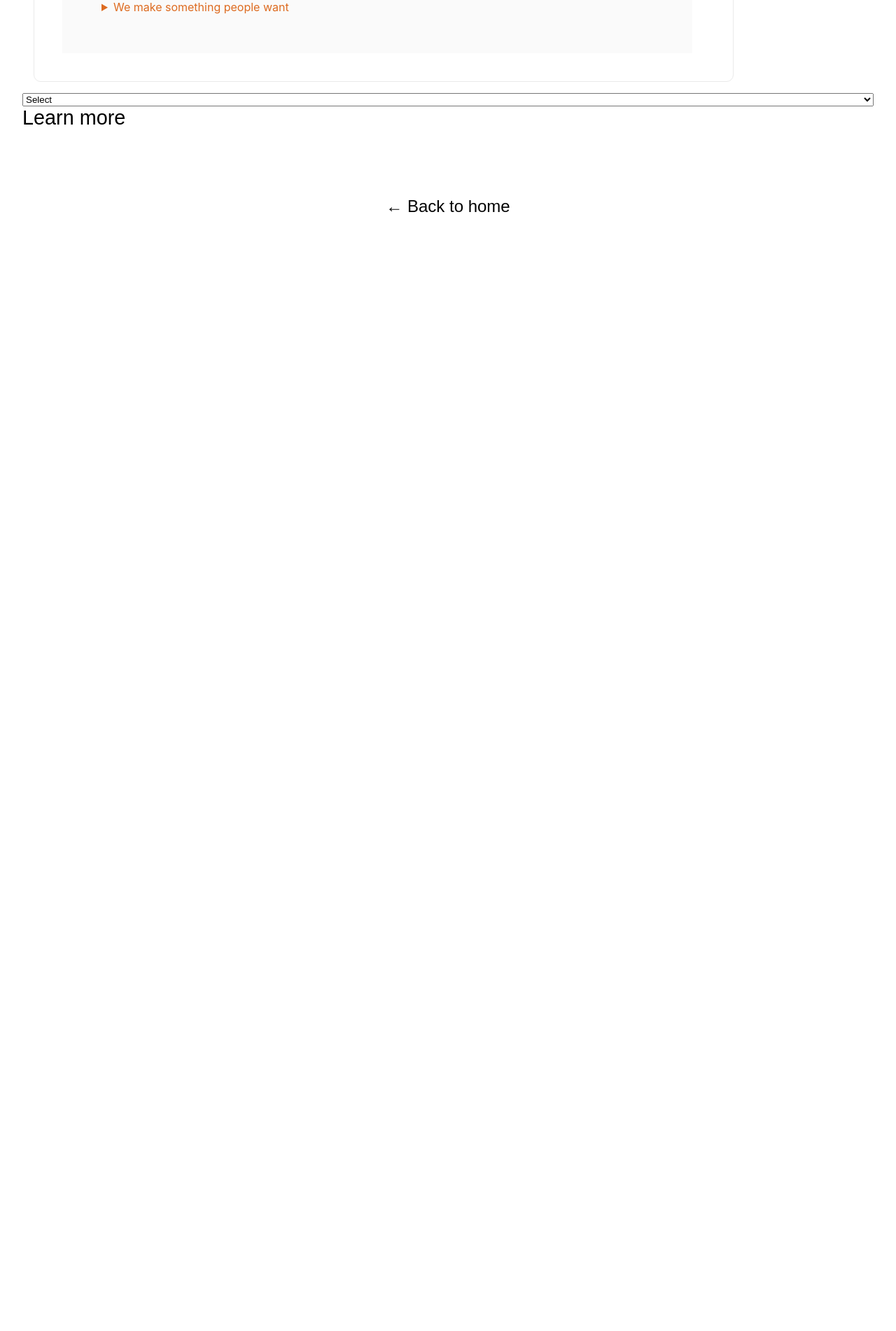
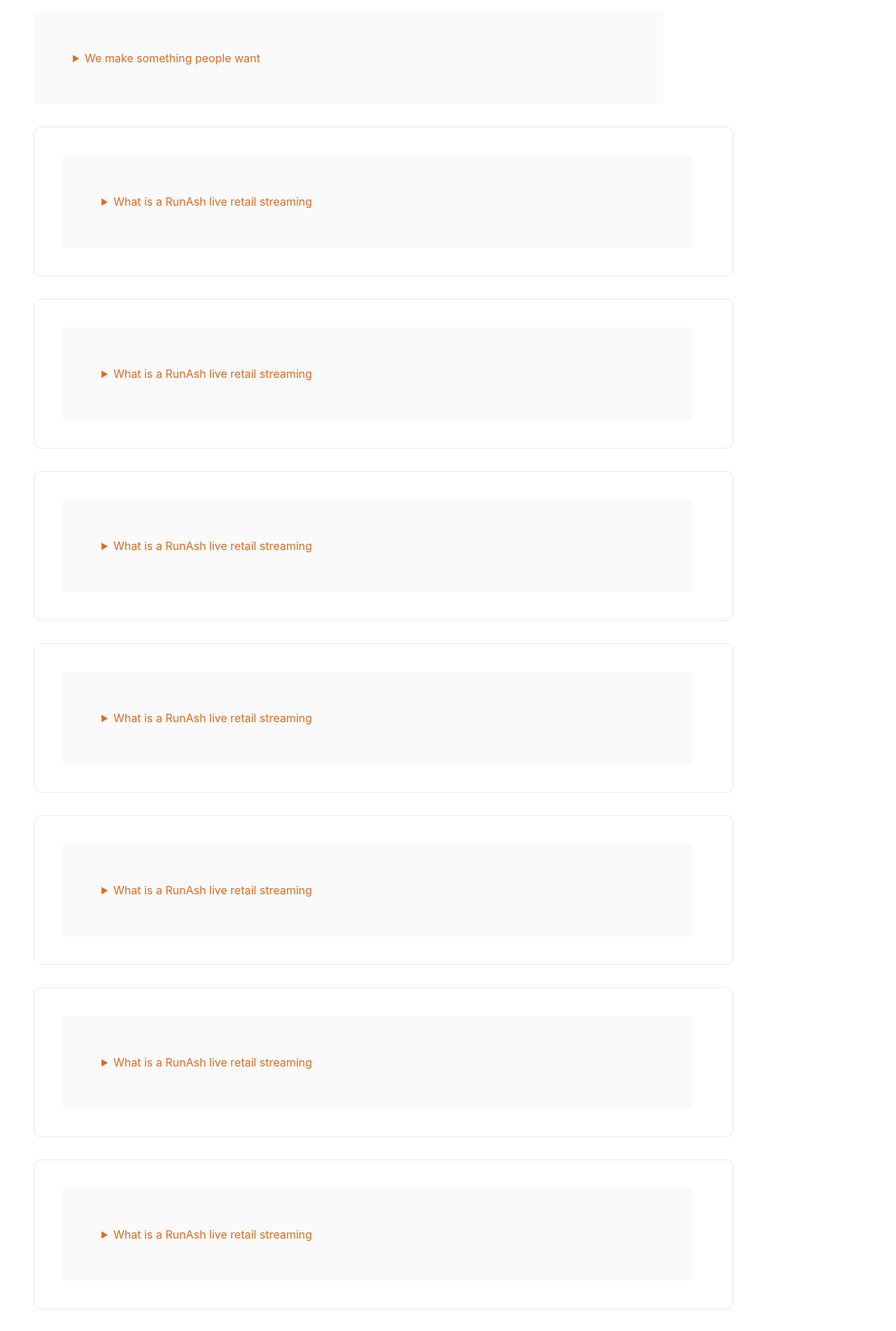
Before and after one commit to rammurmu/next, a Next.js app: page /faq in a window 1280 px wide. Shown: the part 800-2702 px from the top of the page at 70% size. Before the commit the page ends 1254 px from the top, so only its background shows below. Built offline with nearby package versions, Linux system fonts and the light colour scheme.

Commit message:
Update faq.js

```diff
--- a/pages/faq.js
+++ b/pages/faq.js
@@ -23,34 +23,71 @@ export default function Faq() {
          <div className={styles.card}>
          <details className={styles.details}>
             <summary>What is a RunAsh live retail streaming</summary>
-               <p className={styles.p}>RunAsh is a live retail streaming platform</p>
+               <p className={styles.description}>RunAsh is a live retail streaming platform</p>
          </details>
-
+         </div>
+         <div>
          <details>
             <summary>Create a RunAsh account </summary>
                      <p className={styles.description}>We make something people want</p>
          </details>
-
+         </div>
+         <div>
          <details>
             <summary>We make something people want</summary>
-                    <p className={styles.p}> We make something people want</p>
+                    <p className={styles.description}> We make something people want</p>
          </details>
          </div>
-        <select className={styles.selectWrapper}select id="select" name="select">
-        <option>Select</option>
-        <option>Selling</option>
-        <option>Shopping</option>
-        </select>
+         <div className={styles.card}>
+         <details className={styles.details}>
+            <summary>What is a RunAsh live retail streaming</summary>
+               <p className={styles.description}>RunAsh is a live retail streaming platform</p>
+         </details>
+         </div>
+         <div className={styles.card}>
+         <details className={styles.details}>
+            <summary>What is a RunAsh live retail streaming</summary>
+               <p className={styles.description}>RunAsh is a live retail streaming platform</p>
+         </details>
+         </div>
+         <div className={styles.card}>
+         <details className={styles.details}>
+            <summary>What is a RunAsh live retail streaming</summary>
+               <p className={styles.description}>RunAsh is a live retail streaming platform</p>
+         </details>
+         </div>
+         <div className={styles.card}>
+         <details className={styles.details}>
+            <summary>What is a RunAsh live retail streaming</summary>
+               <p className={styles.description}>RunAsh is a live retail streaming platform</p>
+         </details>
+         </div>
+         <div className={styles.card}>
+         <details className={styles.details}>
+            <summary>What is a RunAsh live retail streaming</summary>
+               <p className={styles.description}>RunAsh is a live retail streaming platform</p>
+         </details>
+         </div>
+         <div className={styles.card}>
+         <details className={styles.details}>
+            <summary>What is a RunAsh live retail streaming</summary>
+               <p className={styles.description}>RunAsh is a live retail streaming platform</p>
+         </details>
+         </div>
+         <div className={styles.card}>
+         <details className={styles.details}>
+            <summary>What is a RunAsh live retail streaming</summary>
+               <p className={styles.description}>RunAsh is a live retail streaming platform</p>
+         </details>
+         </div>
+         <div className={styles.card}>
+         <details className={styles.details}>
+            <summary>What is a RunAsh live retail streaming</summary>
+               <p className={styles.description}>RunAsh is a live retail streaming platform</p>
+         </details>
+         </div>
 
-       <collapse className={styles.collapse}select id="collapse" name="collapse">
-         <p>Learn more</p>
-       </collapse>
 
-         <p className={styles.description}>
-          <Link href="/">
-            <a>&larr; Back to home</a>
-          </Link>
-        </p>
       </main>
     </div>
   )
```
